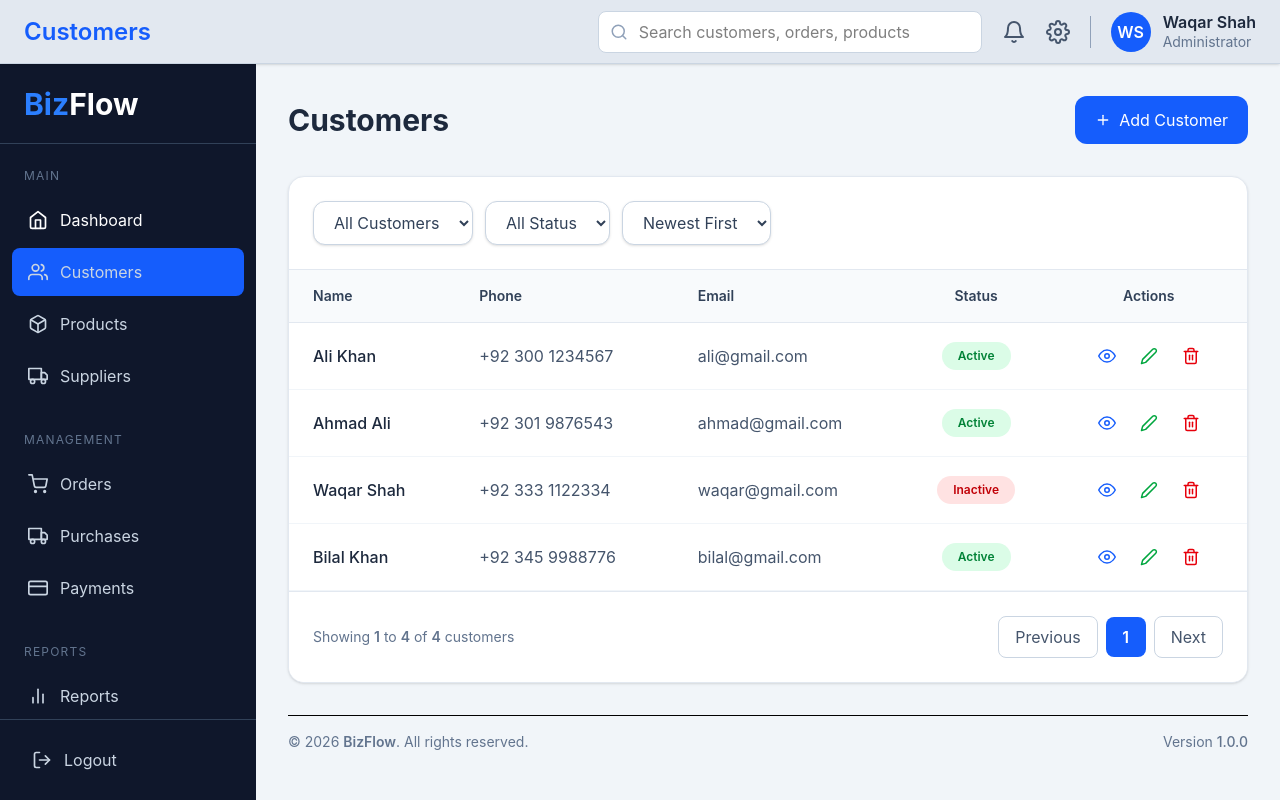
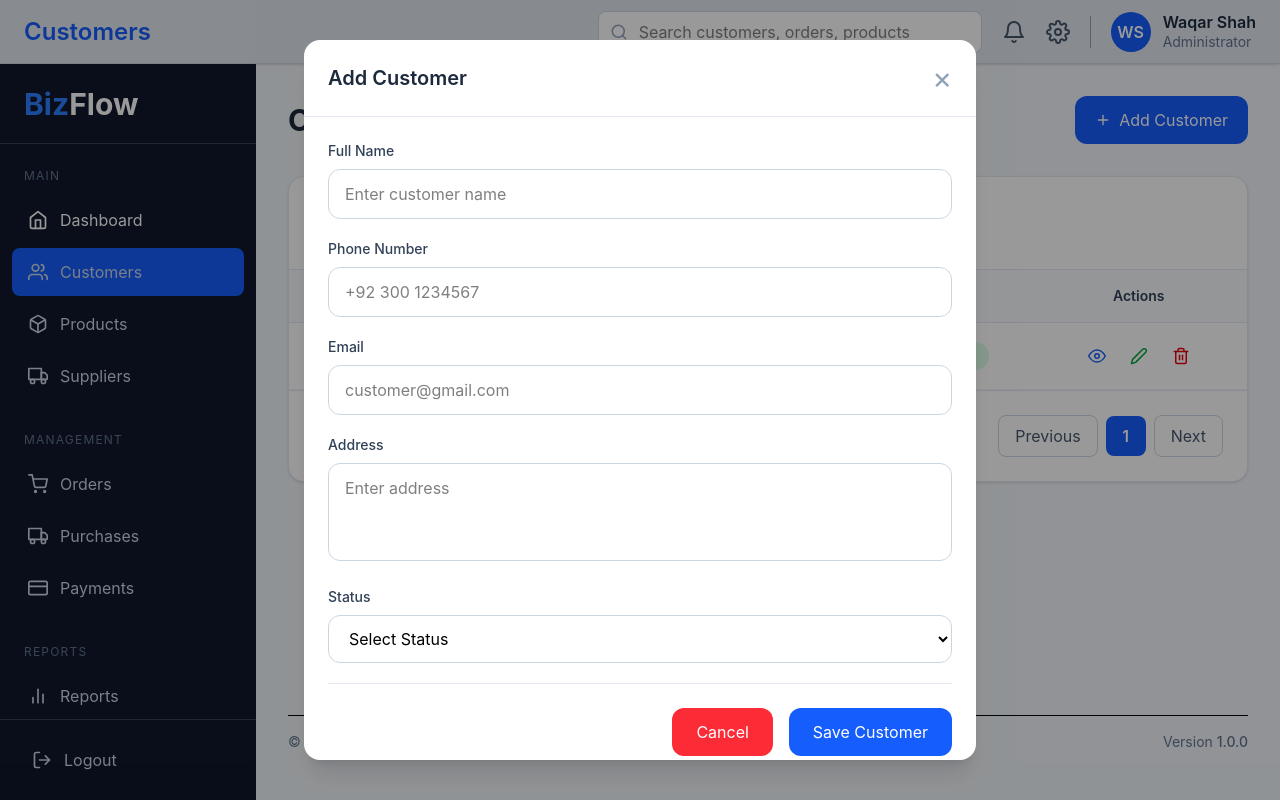
Before and after one commit to waqaronline614-code/bizflow, a React (Vite) app: page /customers in a window 1280 px wide. Both pictures are taken after a click on the button "Add Customer". Built offline with nearby package versions, Linux system fonts and the light colour scheme.

Commit message:
feat: implement customer module with add customer modal, validation, filters, and local state

```diff
--- a/package.json
+++ b/package.json
@@ -16,7 +16,7 @@
     "firebase": "^12.16.0",
     "react": "^19.2.7",
     "react-dom": "^19.2.7",
-    "react-hook-form": "^7.82.0",
+    "react-hook-form": "^7.84.0",
     "react-icons": "^5.7.0",
     "react-redux": "^9.3.0",
     "react-router-dom": "^7.18.1",
--- /dev/null
+++ b/src/components/customers/AddCustomerModal.jsx
@@ -0,0 +1,234 @@
+import { useForm } from "react-hook-form";
+
+function AddCustomerModal({ isOpen, onClose, onAddCustomer }) {
+  const {
+    register,
+    handleSubmit,
+    reset,
+    formState: { errors },
+  } = useForm();
+
+  if (!isOpen) return null;
+
+  const onSubmit = (data) => {
+    onAddCustomer({
+      name:     data.fullName,
+      phone:    data.phone,
+      email :   data.email,
+      address : data.address,
+      status :  data.status
+    });
+
+    reset();
+    onClose();
+  };
+
+  return (
+    <div
+      className="fixed inset-0 bg-black/40 flex items-center justify-center z-50 p-4"
+      onClick={onClose}
+    >
+      <div
+        className="bg-white w-full max-w-2xl max-h-[90vh] rounded-2xl shadow-xl flex flex-col overflow-hidden"
+        onClick={(e) => e.stopPropagation()}
+      >
+        {/* Header */}
+
+        <div className="flex items-center justify-between px-6 py-5 border-b border-slate-200">
+          <h2 className="text-xl font-semibold text-slate-800">
+            Add Customer
+          </h2>
+
+          <button
+            onClick={onClose}
+            className="text-3xl text-slate-400 hover:text-red-500 transition"
+          >
+            &times;
+          </button>
+        </div>
+
+        {/* Form */}
+
+        <form
+          onSubmit={handleSubmit(onSubmit)}
+          className="flex-1 overflow-y-auto p-6 space-y-5"
+        >
+          {/* Full Name */}
+
+          <div>
+            <label className="block mb-2 text-sm font-medium text-slate-700">
+              Full Name
+            </label>
+
+            <input
+              type="text"
+              placeholder="Enter customer name"
+              className={`w-full px-4 py-3 rounded-xl border focus:outline-none focus:ring-2
+              ${
+                errors.fullName
+                  ? "border-red-500 focus:ring-red-500"
+                  : "border-slate-300 focus:ring-blue-500"
+              }`}
+              {...register("fullName", {
+                required: "Full name is required",
+                minLength: {
+                  value: 3,
+                  message: "Minimum 3 characters",
+                },
+              })}
+            />
+
+            {errors.fullName && (
+              <p className="mt-1 text-sm text-red-500">
+                {errors.fullName.message}
+              </p>
+            )}
+          </div>
+
+          {/* Phone */}
+
+          <div>
+            <label className="block mb-2 text-sm font-medium text-slate-700">
+              Phone Number
+            </label>
+
+            <input
+              type="text"
+              placeholder="+92 300 1234567"
+              className={`w-full px-4 py-3 rounded-xl border focus:outline-none focus:ring-2
+              ${
+                errors.phone
+                  ? "border-red-500 focus:ring-red-500"
+                  : "border-slate-300 focus:ring-blue-500"
+              }`}
+              {...register("phone", {
+                required: "Phone number is required",
+                pattern: {
+                  value: /^(\+92|0)?3[0-9]{9}$/,
+                  message: "Enter a valid Pakistani phone number",
+                },
+              })}
+            />
+
+            {errors.phone && (
+              <p className="mt-1 text-sm text-red-500">
+                {errors.phone.message}
+              </p>
+            )}
+          </div>
+
+          {/* Email */}
+
+          <div>
+            <label className="block mb-2 text-sm font-medium text-slate-700">
+              Email
+            </label>
+
+            <input
+              type="email"
+              placeholder="customer@gmail.com"
+              className={`w-full px-4 py-3 rounded-xl border focus:outline-none focus:ring-2
+              ${
+                errors.email
+                  ? "border-red-500 focus:ring-red-500"
+                  : "border-slate-300 focus:ring-blue-500"
+              }`}
+              {...register("email", {
+                required: "Email is required",
+                pattern: {
+                  value: /^\S+@\S+\.\S+$/,
+                  message: "Enter a valid email address",
+                },
+              })}
+            />
+
+            {errors.email && (
+              <p className="mt-1 text-sm text-red-500">
+                {errors.email.message}
+              </p>
+            )}
+          </div>
+
+          {/* Address */}
+
+          <div>
+            <label className="block mb-2 text-sm font-medium text-slate-700">
+              Address
+            </label>
+
+            <textarea
+              rows="3"
+              placeholder="Enter address"
+              className={`w-full px-4 py-3 rounded-xl border resize-none focus:outline-none focus:ring-2
+              ${
+                errors.address
+                  ? "border-red-500 focus:ring-red-500"
+                  : "border-slate-300 focus:ring-blue-500"
+              }`}
+              {...register("address", {
+                required: "Address is required",
+              })}
+            ></textarea>
+
+            {errors.address && (
+              <p className="mt-1 text-sm text-red-500">
+                {errors.address.message}
+              </p>
+            )}
+          </div>
+
+          {/* Status */}
+
+          <div>
+            <label className="block mb-2 text-sm font-medium text-slate-700">
+              Status
+            </label>
+
+            <select
+              className={`w-full px-4 py-3 rounded-xl border bg-white focus:outline-none focus:ring-2
+              ${
+                errors.status
+                  ? "border-red-500 focus:ring-red-500"
+                  : "border-slate-300 focus:ring-blue-500"
+              }`}
+              {...register("status", {
+                required: "Status is required",
+              })}
+            >
+              <option value="">Select Status</option>
+              <option value="Active">Active</option>
+              <option value="Inactive">Inactive</option>
+            </select>
+
+            {errors.status && (
+              <p className="mt-1 text-sm text-red-500">
+                {errors.status.message}
+              </p>
+            )}
+          </div>
+
+          {/* Footer */}
+
+          <div className="flex justify-end gap-4 pt-6 border-t border-slate-200">
+            <button
+              type="button"
+              onClick={onClose}
+              className="px-6 py-3 rounded-xl bg-red-500 hover:bg-red-600 text-white transition"
+            >
+              Cancel
+            </button>
+
+            <button
+              type="submit"
+              className="px-6 py-3 rounded-xl bg-blue-600 hover:bg-blue-700 text-white transition"
+            >
+              Save Customer
+            </button>
+          </div>
+        </form>
+      </div>
+    </div>
+  );
+}
+
+export default AddCustomerModal;
--- a/src/components/customers/CustomerTable.jsx
+++ b/src/components/customers/CustomerTable.jsx
@@ -1,38 +1,12 @@
 import { FiEye, FiEdit2, FiTrash2 } from "react-icons/fi";
 import Pagination from "../common/Pagination";
+import { useState } from "react";
 
-const customers = [
-  {
-    id: 1,
-    name: "Ali Khan",
-    phone: "+92 300 1234567",
-    email: "ali@gmail.com",
-    status: "Active",
-  },
-  {
-    id: 2,
-    name: "Ahmad Ali",
-    phone: "+92 301 9876543",
-    email: "ahmad@gmail.com",
-    status: "Active",
-  },
-  {
-    id: 3,
-    name: "Waqar Shah",
-    phone: "+92 333 1122334",
-    email: "waqar@gmail.com",
-    status: "Inactive",
-  },
-  {
-    id: 4,
-    name: "Bilal Khan",
-    phone: "+92 345 9988776",
-    email: "bilal@gmail.com",
-    status: "Active",
-  },
-];
 
-function CustomerTable() {
+
+function CustomerTable({customers}) {
+
+
   return (
     <div className="bg-white rounded-2xl border border-slate-200 shadow-sm overflow-hidden">
 
--- a/src/components/layout/Sidebar.jsx
+++ b/src/components/layout/Sidebar.jsx
@@ -17,7 +17,7 @@ function Sidebar({isSidebarOpen,setIsSidebarOpen}) {
   return (
     <aside
             className={`
-            fixed top-16 left-0 z-40
+            fixed top-16 left-0 z-50
             w-64 h-[calc(100vh-4rem)] bg-slate-900 text-slate-300 flex flex-col
             transform transition-transform duration-300
           ${
@@ -49,14 +49,16 @@ function Sidebar({isSidebarOpen,setIsSidebarOpen}) {
           Main
         </p>
 
-          <NavLink to='/dashboard' end className= {({isActive})=> `${isActive ? "bg-blue-600" :" hover:bg-slate-800"} mx-3 mb-1 flex
+          <NavLink to='/dashboard' end  onClick={() => setIsSidebarOpen(false)}
+           className= {({isActive})=> `${isActive ? "bg-blue-600" :" hover:bg-slate-800"} mx-3 mb-1 flex
            items-center gap-3 rounded-lg px-4 py-3 text-white cursor-pointer`} >
                <FiHome size={20} />
                <span>Dashboard</span>
           </NavLink>
 
 
-        <NavLink to='/customers' className={({isActive})=>`mx-3 mb-1 flex items-center gap-3 rounded-lg px-4 py-3 transition cursor-pointer
+        <NavLink to='/customers'   onClick={() => setIsSidebarOpen(false)}
+         className={({isActive})=>`mx-3 mb-1 flex items-center gap-3 rounded-lg px-4 py-3 transition cursor-pointer
             ${isActive ? "bg-blue-600" :" hover:bg-slate-800"}
         `}>
           <FiUsers size={20} />
--- a/src/pages/Customers.jsx
+++ b/src/pages/Customers.jsx
@@ -1,7 +1,33 @@
 import { FiPlus, FiSearch } from "react-icons/fi";
 import CustomerTable from '../components/customers/CustomerTable'
+import AddCustomerModal from "../components/customers/AddCustomerModal";
+import { useState } from "react";
 
 function Customers() {
+
+  const [isModalOpen, setIsModalOpen] = useState(false);
+    const initialCustomers = [
+  {
+    id: 1,
+    name: "Ali Khan",
+    phone: "+92 300 1234567",
+    email: "ali@gmail.com",
+    address: "Peshawar",
+    status: "Active",
+  },
+];
+  const [customers, setCustomers] = useState(initialCustomers);
+  const addCustomer =
+   (newCustomer) => {
+                      setCustomers((prev) => [
+                      {
+                          id: Date.now(),
+                            ...newCustomer,
+                        },
+                          ...prev,
+                              ]);
+                     };
+
   return (
     <div>
 
@@ -15,13 +41,22 @@ function Customers() {
           </h1>
         </div>
 
-        <button className="mt-4 md:mt-0 flex items-center gap-2 bg-blue-600 hover:bg-blue-700 text-white px-5 py-3 rounded-xl transition">
+        <button className="mt-4 md:mt-0 flex items-center gap-2
+         bg-blue-600 hover:bg-blue-700 text-white px-5
+          py-3 rounded-xl transition" onClick={()=>setIsModalOpen(true)}
+          >
           <FiPlus />
           Add Customer
         </button>
 
       </div>
-        <CustomerTable />
+        <CustomerTable
+         customers ={customers} />
+        <AddCustomerModal
+         isOpen = {isModalOpen}
+         onClose={()=>setIsModalOpen(false)}
+         onAddCustomer={addCustomer}
+         />
     </div>
   );
 }
```
Also changed, not shown: 1 other file (tests, documents, lock files or other folders).
